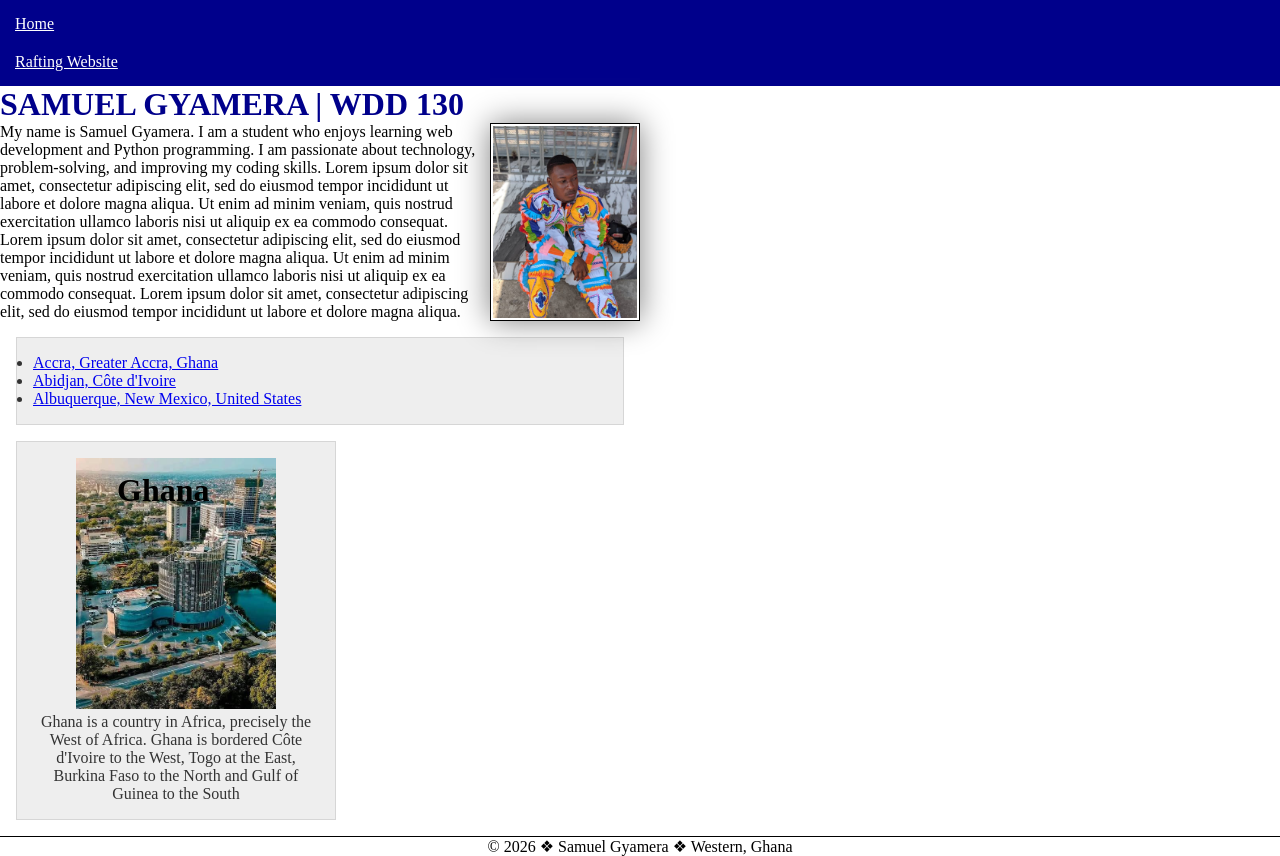
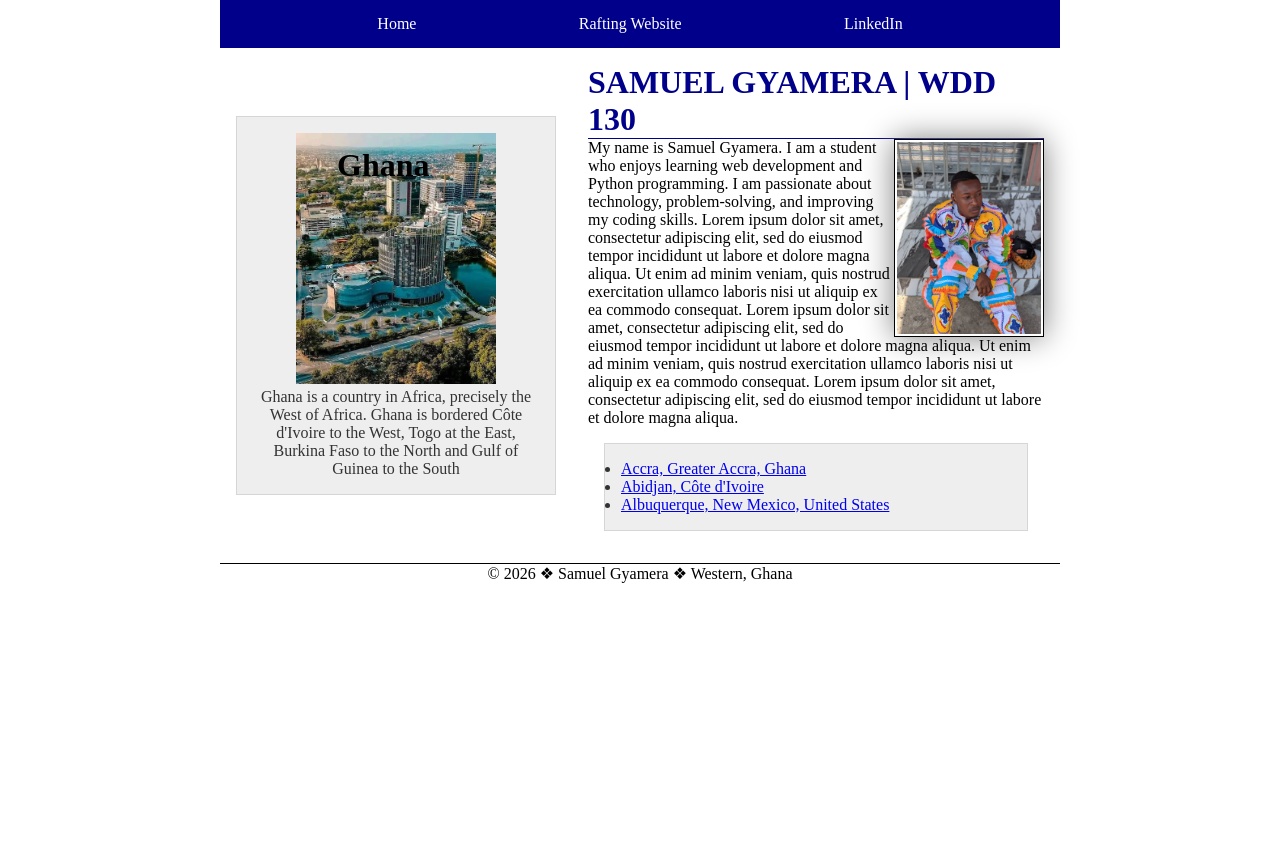
Before and after one commit to Jacks259/wdd130, a plain HTML site: page index.html in a window 1280 px wide. After the commit the page ends 800 px from the top, so only its background shows below. Drawn offline with Linux system fonts and the light colour scheme.

Commit message:
made changes to the html and CSS

```diff
--- a/index.html
+++ b/index.html
@@ -15,9 +15,11 @@
         <nav>
             <a href="#">Home</a>
             <a href="wwr/">Rafting Website</a>
+            <a href="https://linkedin.com">LinkedIn</a>
         </nav>
     </header>
 
+    <div class="grid">
     <main>
         <h1>SAMUEL GYAMERA | WDD 130</h1>
         <img src="images/profile.jpg" alt="Hello, my name is Samuel Gyamera" width="200">
@@ -56,7 +58,7 @@
             Burkina Faso to the North and Gulf of Guinea to the South
         </p>
     </aside>
-
+    </div>
 
 
     <footer>
--- a/styles/styles.css
+++ b/styles/styles.css
@@ -11,16 +11,21 @@
 nav{
     background-color: var(--heading-text-color);
     padding: 5px;
+    display: flex;
+    justify-content: space-evenly;
+    align-items: center;
 }
 
 nav a{
     color: var(--text-color);
     display: block;
     padding: 10px;
+    text-decoration: none;
 }
 
 h1{
     color: var(--heading-text-color);
+    border-bottom: 1px solid var(--heading-text-color);
 }
 
 
@@ -29,7 +34,9 @@ p{
 }
 
 main{
-    max-width: 640px;
+    /* max-width: 640px; */
+    grid-column: 2/3;
+    margin: 1rem;
 }
 
 main img{
@@ -42,9 +49,11 @@ main img{
 }
 
 aside{
-    width: 20em;
+    width: 20rem;
     text-align: center;
     position: relative;
+    grid-column: 1/2;
+    grid-row: 1/2;
 }
 
 aside h2{
@@ -68,6 +77,11 @@ footer{
     text-align: center;
 }
 
+header, .grid, footer{
+    max-width: 840px;
+    margin: 0 auto;
+}
+
 /* Class Selectors */
 .box{
     margin: 1rem;
@@ -76,3 +90,8 @@ footer{
     background-color: #eee;
     color: #333;
 }
+
+.grid{
+    display: grid;
+    align-items: center;
+}
--- a/week04/styles/flexbox-menu.css
+++ b/week04/styles/flexbox-menu.css
@@ -18,6 +18,10 @@ nav ul {
     align-items: center;
 }
 
+nav li{
+    flex: 1 1 auto;
+}
+
 nav a {
     display: block;
     color: #fff;
--- a/week04/styles/flexbox.css
+++ b/week04/styles/flexbox.css
@@ -8,6 +8,8 @@ body {
     background-color: lightyellow;
     display: flex;
     flex-wrap: wrap;
+    justify-content: flex-end;
+    align-items: center;
 }
 
 .flex-item {
--- a/week04/styles/layout-exercises.css
+++ b/week04/styles/layout-exercises.css
@@ -24,18 +24,23 @@ div {
 .flex {
     background-color: #aba;
     /* write declarations here */
-
+    display: flex;
+    justify-content: center;
+    align-items: center;
+    /* flex-direction: column; */
 }
 
 .grid {
     background-color: #abb;
     /* write declarations here */
-
+    display: grid;
+    place-items: center;
 }
 
 .container2 {
     /* write declarations here */
-
+    display: flex;
+    justify-content: space-around;
 }
 
 .two {
@@ -45,12 +50,13 @@ div {
 
 .container3 {
     /* write declarations here */
-
+    display: grid;
+    /* grid-template-columns: repeat(3, 1fr); */
 }
 
 .columns-3 {
     /* write declaration here */
-
+    grid-column: 1/4;
 }
 
 .three {
```
